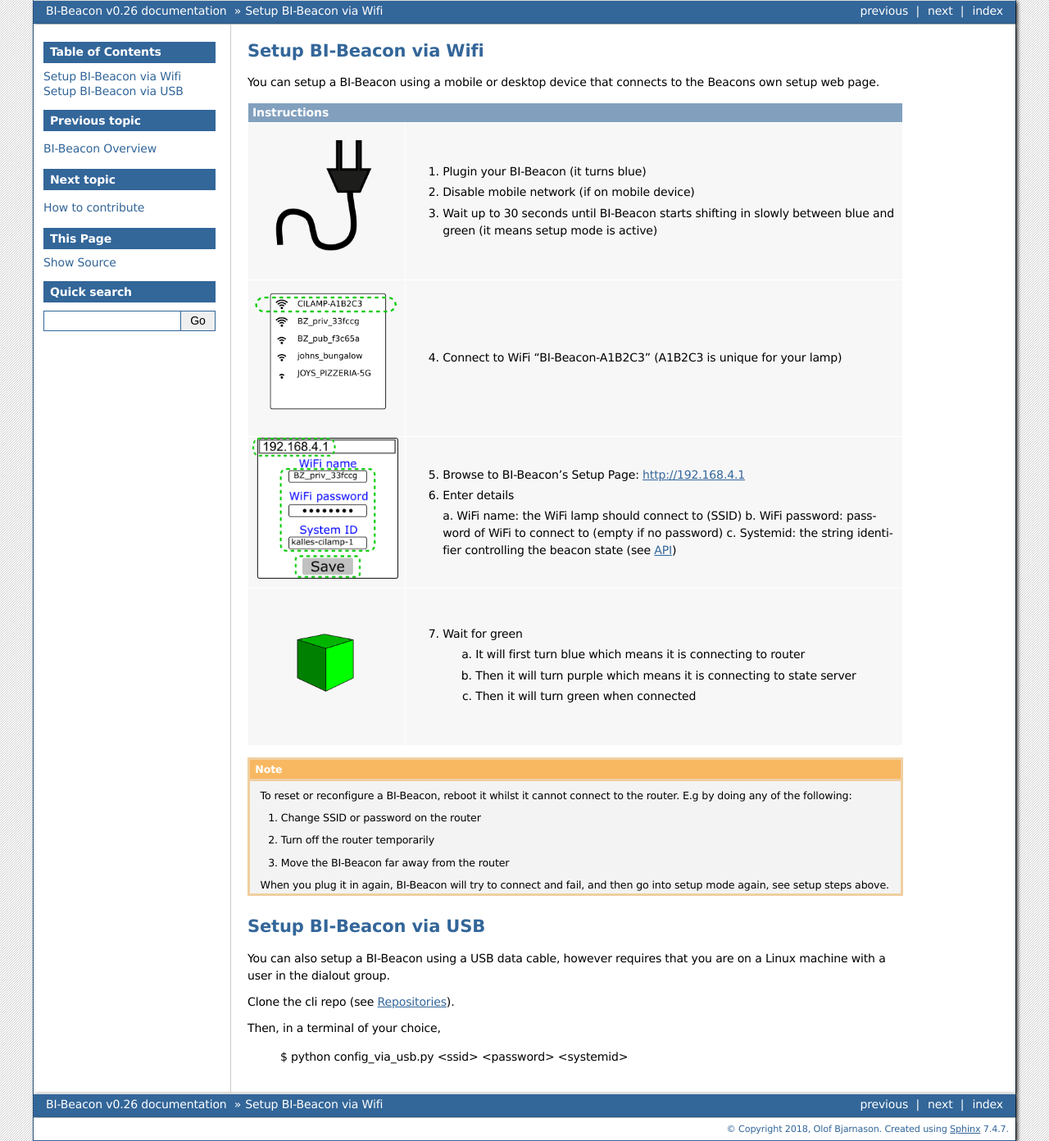
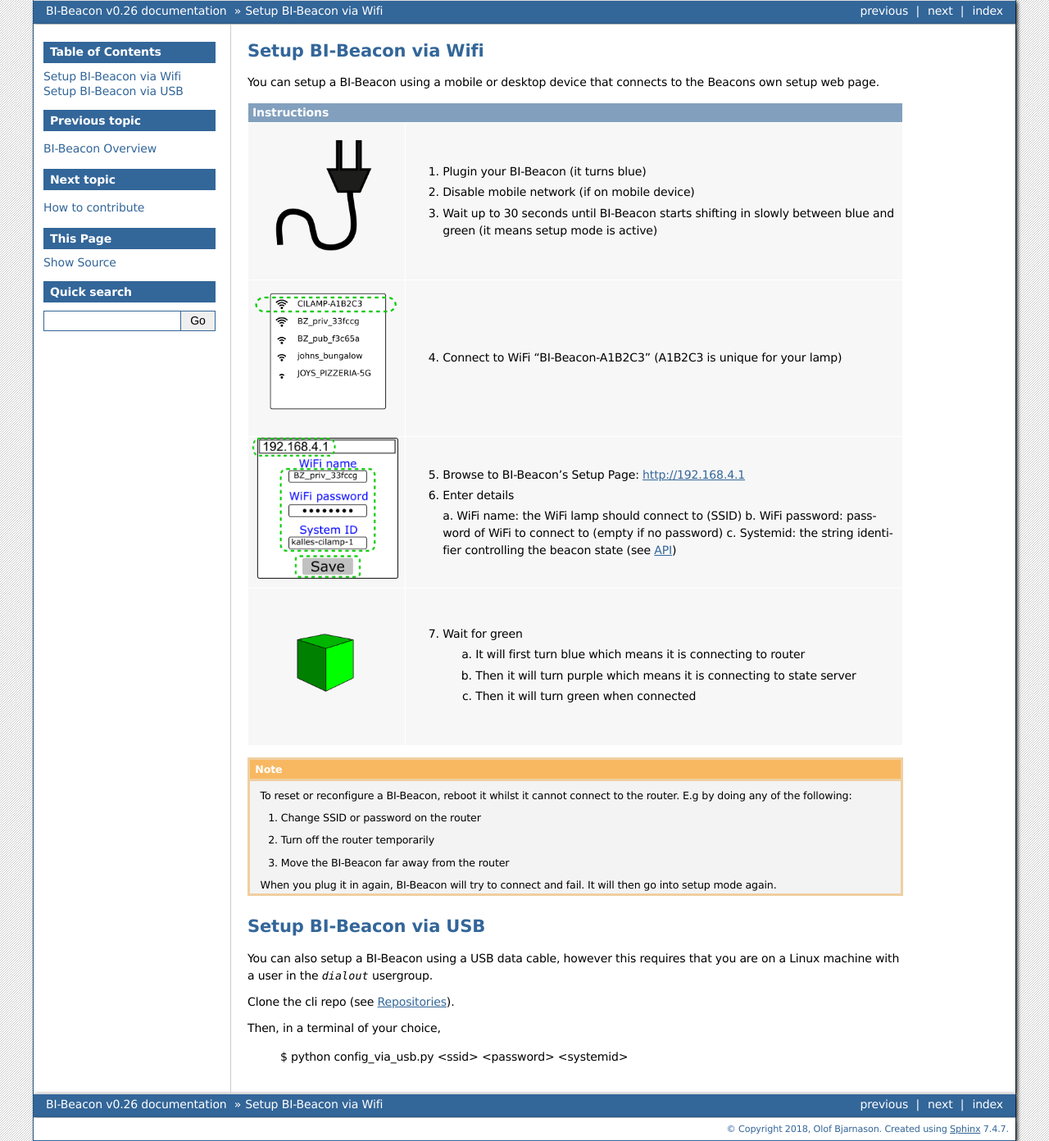
Before and after one commit to BI-Beacon/docs, a Sphinx documentation site: the page built from docs/setup.rst, in a window 1280 px wide. Shown: the whole page at 82% size. Built offline with Sphinx 7.4.7, drawn with Linux system fonts in a browser that asks for light colours; pages that are not in the unit, such as notebooks, are missing from menus.

Commit message:
language

```diff
--- a/docs/setup.rst
+++ b/docs/setup.rst
@@ -67,14 +67,14 @@
           3. Move the BI-Beacon far away from the router
 
           When you plug it in again, BI-Beacon will try to connect and
-          fail, and then go into setup mode again, see setup steps above.
+          fail. It will then go into setup mode again.
 
 
 Setup BI-Beacon via USB
 =======================
 
-You can also setup a BI-Beacon using a USB data cable, however requires
-that you are on a Linux machine with a user in the dialout group.
+You can also setup a BI-Beacon using a USB data cable, however this requires
+that you are on a Linux machine with a user in the `dialout` usergroup.
 
 Clone the cli repo (see :ref:`ref_repositories`).
 
```
